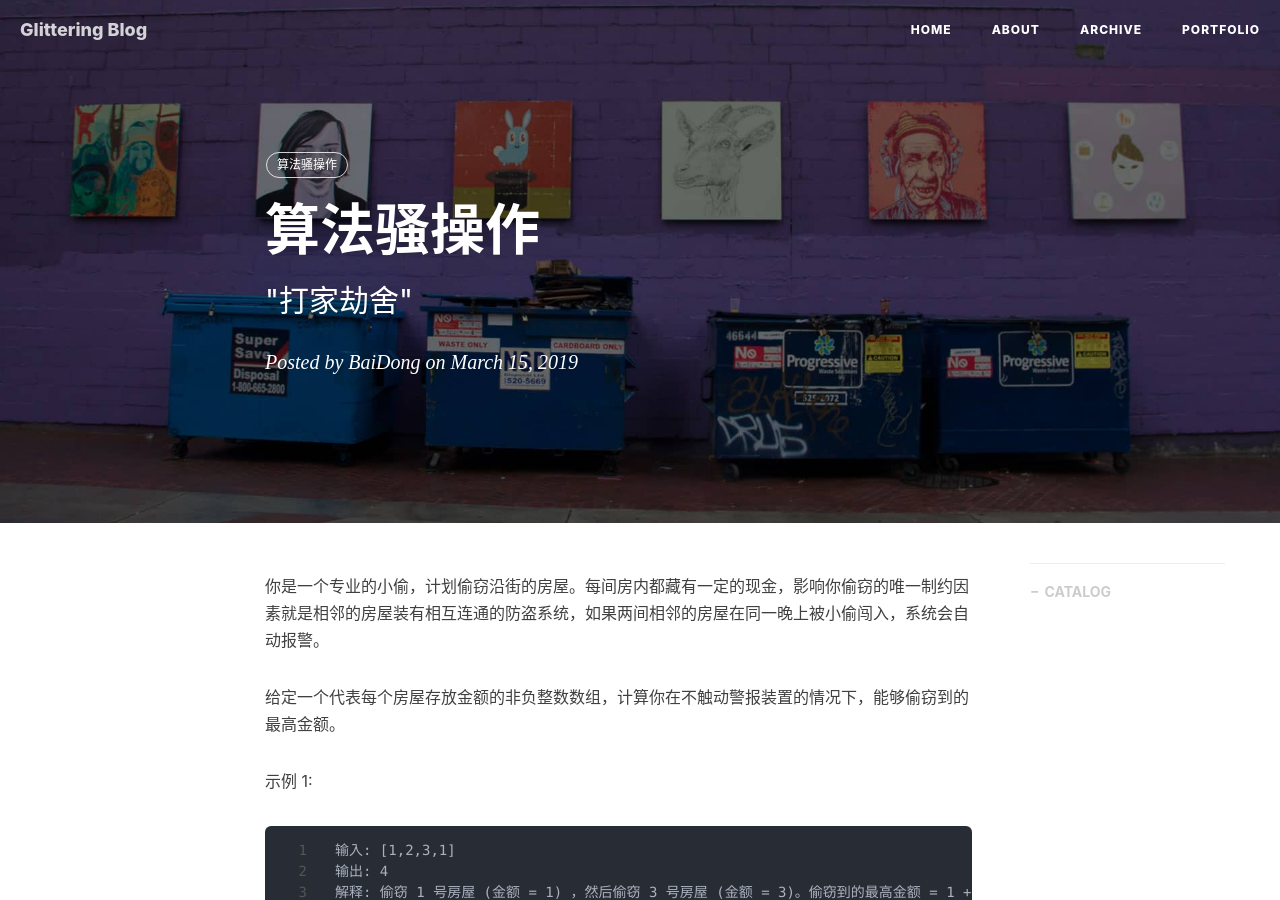
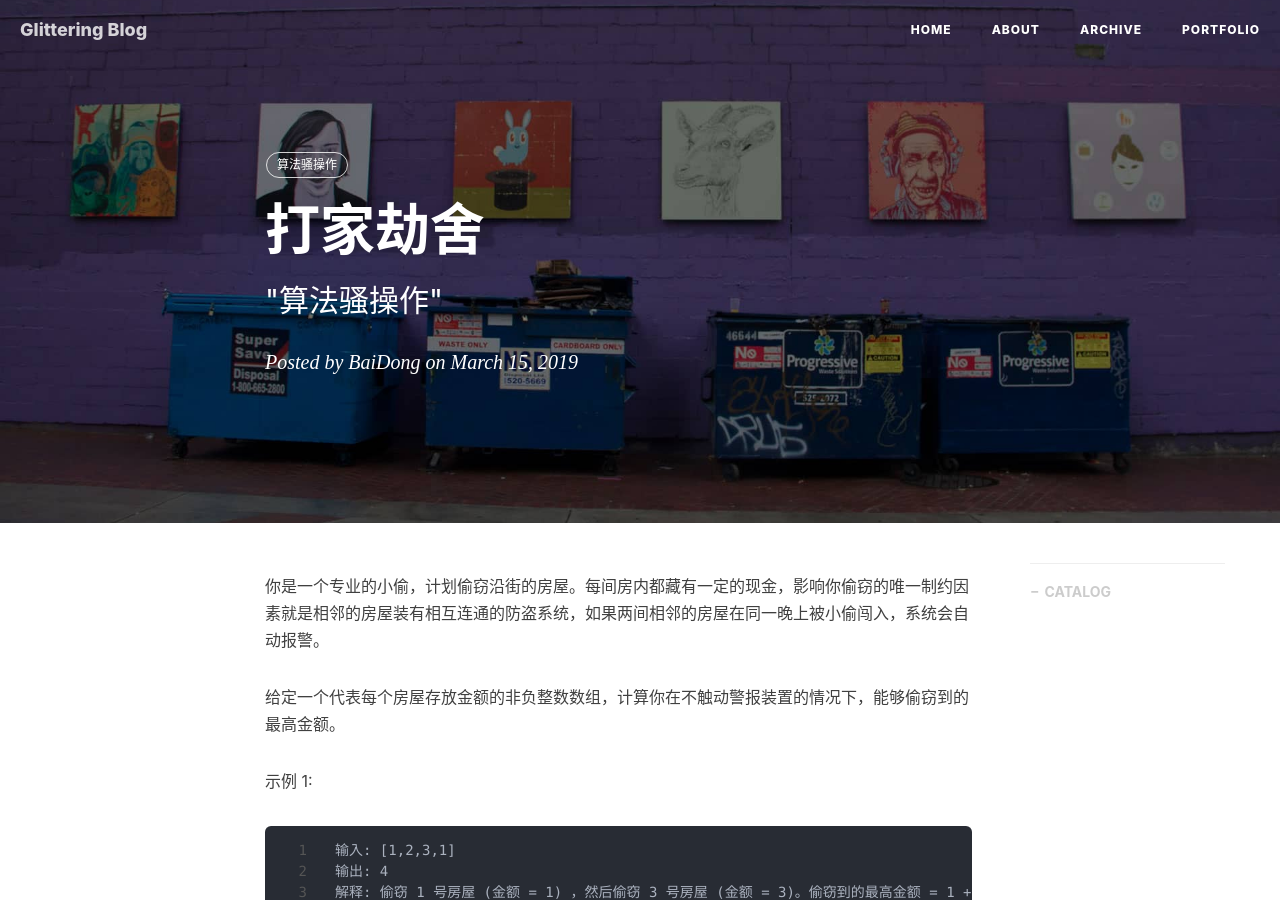
Before and after one commit to 13161231996/13161231996.github.io, a Jekyll site: the page built from _posts/2019-03-15-打家劫舍.markdown, in a window 1280 px wide and 900 px high. Built offline with Jekyll 4.4.1, drawn with Linux system fonts in a browser that asks for light colours; nearby versions of some CDN libraries; comment, search, counter and statistics services are not loaded.

```diff
--- a/_posts/2019-03-15-打家劫舍.markdown
+++ b/_posts/2019-03-15-打家劫舍.markdown
@@ -1,8 +1,8 @@
 ---
 
 layout:     post
-title:      "算法骚操作"
-subtitle:   " \"打家劫舍\""
+title:      "打家劫舍"
+subtitle:   " \"算法骚操作\""
 date:       2019-03-15 20:39:00
 author:     "BaiDong"
 header-img: "img/home-bg-art.jpg"
```
